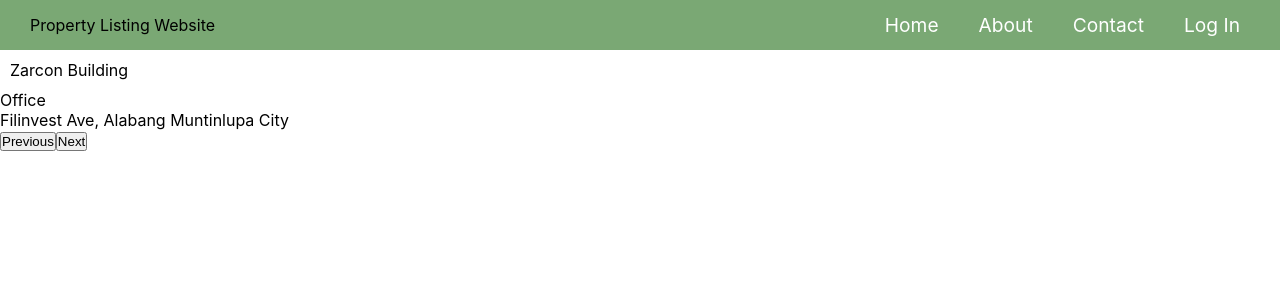
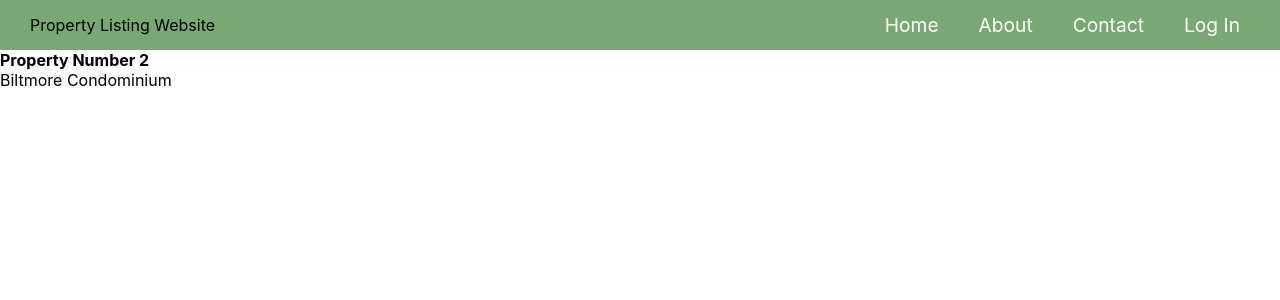
Before and after one commit to atmagat001/property-website, a React (Create React App) app: page / in a window 1280 px wide. Shown: the top 300 px of the page. Built offline with nearby package versions, Linux system fonts and the light colour scheme.

Commit message:
initial commit

```diff
--- a/package.json
+++ b/package.json
@@ -8,7 +8,7 @@
     "@testing-library/user-event": "^13.5.0",
     "react": "^18.2.0",
     "react-dom": "^18.2.0",
-    "react-scripts": "5.0.1",
+    "react-scripts": "^5.0.1",
     "web-vitals": "^2.1.4"
   },
   "scripts": {
--- a/src/App.js
+++ b/src/App.js
@@ -1,6 +1,7 @@
 import React, { Component } from 'react'
 import Header from './Header'
-import { Listing } from './Listing'
+/* import { Listing } from './Listing' */
+import Filter from './Filter'
 
 export class App extends Component {
   constructor(props) {
@@ -17,7 +18,8 @@ export class App extends Component {
     return (
       <div>
         <Header />
-        <Listing />
+        <Filter />
+        {/* <Listing /> */}
 
       </div>
     )
--- /dev/null
+++ b/src/Filter.js
@@ -0,0 +1,36 @@
+import React from "react";
+import { Component } from "react";
+
+
+class Filter extends Component {
+    constructor(props) {
+        super(props);
+        this.state = {
+            name: "Filter",
+
+        }
+    }
+
+
+    componentDidMount() {
+        fetch('http://localhost:3000/data.json')
+        .then(response => response.json())
+        .then(data => this.setState({name: data}))
+    }
+
+
+render() {
+
+    return (
+        <div>
+            <h1>Property Number {this.state.name[1].index}</h1>
+            <p>{this.state.name[1].name}</p>
+        </div>
+    )
+
+}
+}
+
+
+
+export default Filter
```
Also changed, not shown: 1 other file (tests, documents, lock files or other folders).
